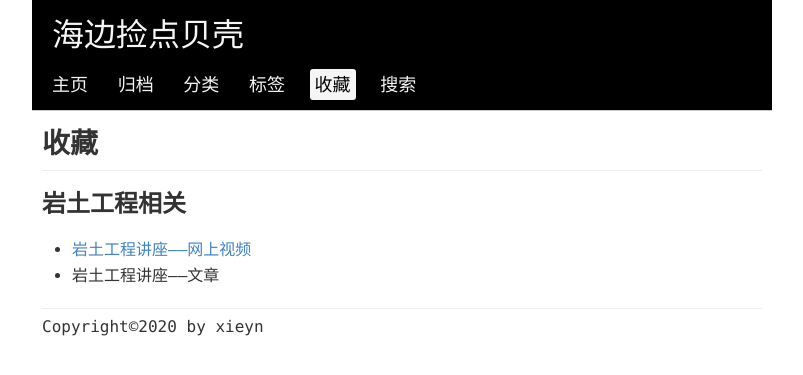
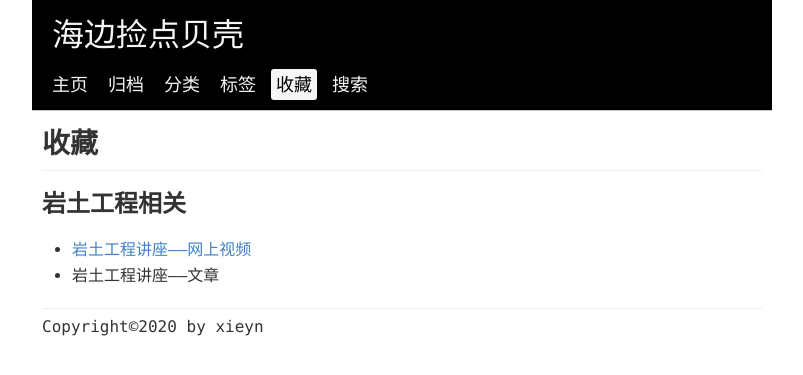
Before and after one commit to xienotes/xienotes.github.io, a Jekyll site: the page built from collections.md, in a window 1280 px wide. Shown: the top 375 px of the page, without its empty margins (238-1041 px from the left). Built offline with Jekyll 4.4.1, drawn with Linux system fonts in a browser that asks for light colours.

Commit message:
change format in navigation bar

```diff
--- a/_includes/header.html
+++ b/_includes/header.html
@@ -3,15 +3,17 @@
         <a class="site-name-text" href='{{ site.baseurl }}/'>{{ site.name }}</a>
     </div>
     <nav class="header-navigation">
+        <ul class="nav-list">
         {%- for navitem in site.navigation -%}
             {% if forloop.first %}
                 {% assign currentUrl = page.url %}
             {% else %}
                 {% assign currentUrl = page.url | append: ".html"%}
             {% endif %}
-            <span class="nav-item">
+            <li class="nav-item">
                 <a  href='{{ navitem.url }}' {% if currentUrl == navitem.url %}class="active"{% endif %}>{{ navitem.name | strip }}</a>
-            </span>
+            </li>
         {%- endfor -%}
+        </ul>
     </nav>
 </header>
--- a/assets/css/shared.css
+++ b/assets/css/shared.css
@@ -165,8 +165,15 @@ table tr td:last-child {
 }
 
 ul.nav-list {
+    padding-left: 0px;
     list-style-type: none;
+    font-size: 0;
 }
+
+li.nav-item {
+    display: inline;
+}
+
 .nav-item a{
     color: whitesmoke;
     font-size: large;
@@ -211,8 +218,11 @@ ul.nav-list {
     .site-name-text {
         font-size: x-large;
     }
-    .nav-item {
+    .nav-item a{
+        color: whitesmoke;
         font-size: medium;
+        padding: 5px;
+        margin-right: 0px;
     }
     h1 {
         font-size: 2.0em;
```
